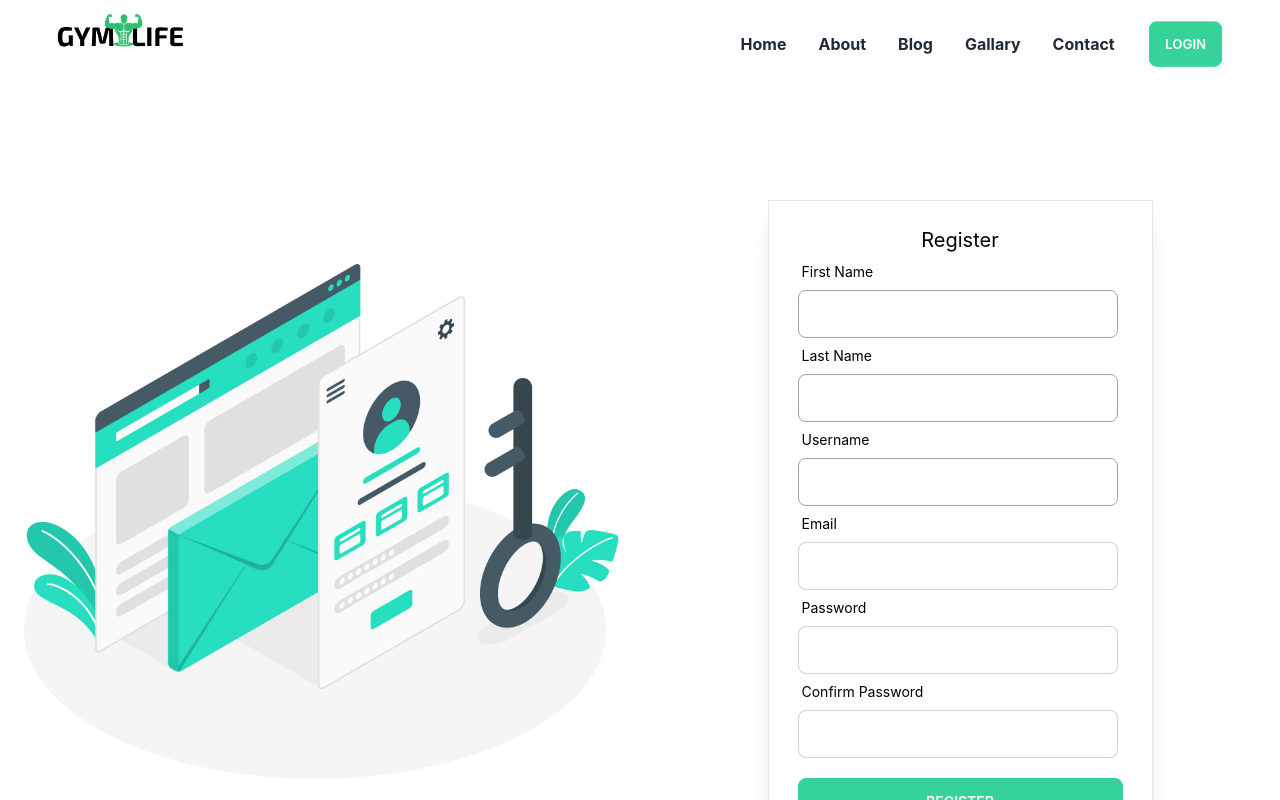
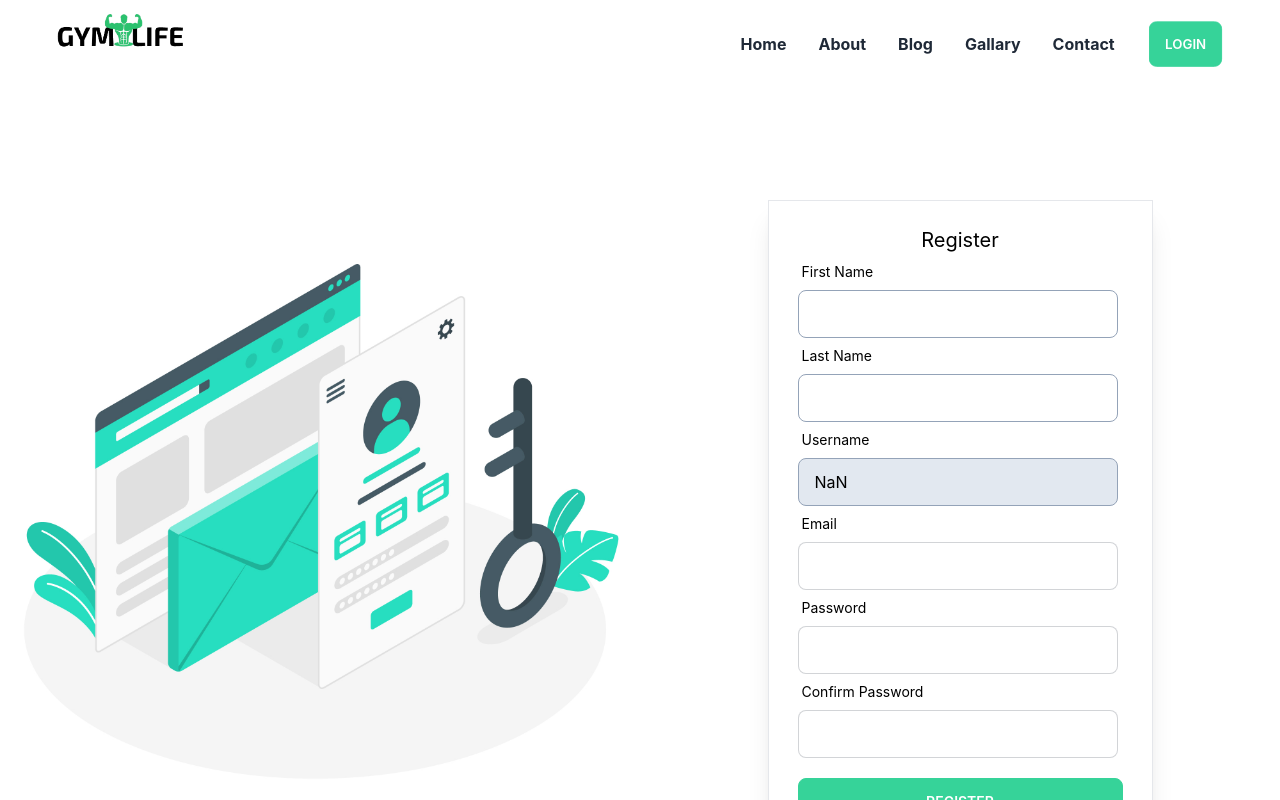
Before and after one commit to ronytalukder1/fitness-center, a React (Create React App) app: page /register in a window 1280 px wide. Shown: the top 800 px of the page. Built offline with nearby package versions, Linux system fonts and the light colour scheme; no server answers.

Commit message:
username genarated

```diff
--- a/src/Components/Register/Register.js
+++ b/src/Components/Register/Register.js
@@ -1,3 +1,4 @@
+import { getValue } from '@testing-library/user-event/dist/utils';
 import React, { useState } from 'react';
 import { useContext } from 'react';
 import { useForm } from 'react-hook-form';
@@ -7,24 +8,40 @@ import registerImage from '../../assets/Register (2).jpg'
 import { AuthContext } from '../../Context/AuthProvider/AuthProvider';
 
 const Register = () => {
-    const { register, formState: { errors }, handleSubmit } = useForm();
+    const { register, formState: { errors }, handleSubmit, getValues } = useForm();
     const [registerError, setRegisterError] = useState('');
     const { createUser } = useContext(AuthContext);
     const navigate = useNavigate('/');
+    const [name, setName] = useState('');
+    console.log(name);
+    const values = getValues();
+    console.log(values);
+    const firstName = values.firstname;
+    const lastName = values.lastname;
+    const userName = firstName + lastName;
+    console.log(userName);
 
     const handleRegister = data => {
         createUser(data.email, data.password)
             .then(result => {
                 const user = result.user;
                 console.log(user);
+
+                // setName(userName);
                 navigate('/');
                 toast.success('User created successfully')
+                toast.success(`Username: ${userName}`)
             })
             .catch(err => {
                 setRegisterError(err.message);
                 console.error(err)
             })
     }
+
+    // const firstName = data.firstname;
+    // const lastName = data.lastname;
+    // const userName = firstName + lastName;
+    // console.log(firstName, lastName)
 
     return (
         <section className='my-28 block lg:flex justify-around'>
@@ -50,7 +67,7 @@ const Register = () => {
                     <div className="form-control w-full max-w-xs">
                         <label className="label"><span className="label-text text-black">Username</span>
                         </label>
-                        <input type="text" {...register("username")} className="input input-bordered border-slate-400 w-full max-w-xs text-black" />
+                        <input type="text" {...register("username")} value={userName} className="input input-bordered border-slate-400 w-full max-w-xs text-black bg-slate-200" readOnly />
                     </div>
                     <div className="form-control w-full max-w-xs">
                         <label className="label"><span className="label-text text-black">Email</span>
```
